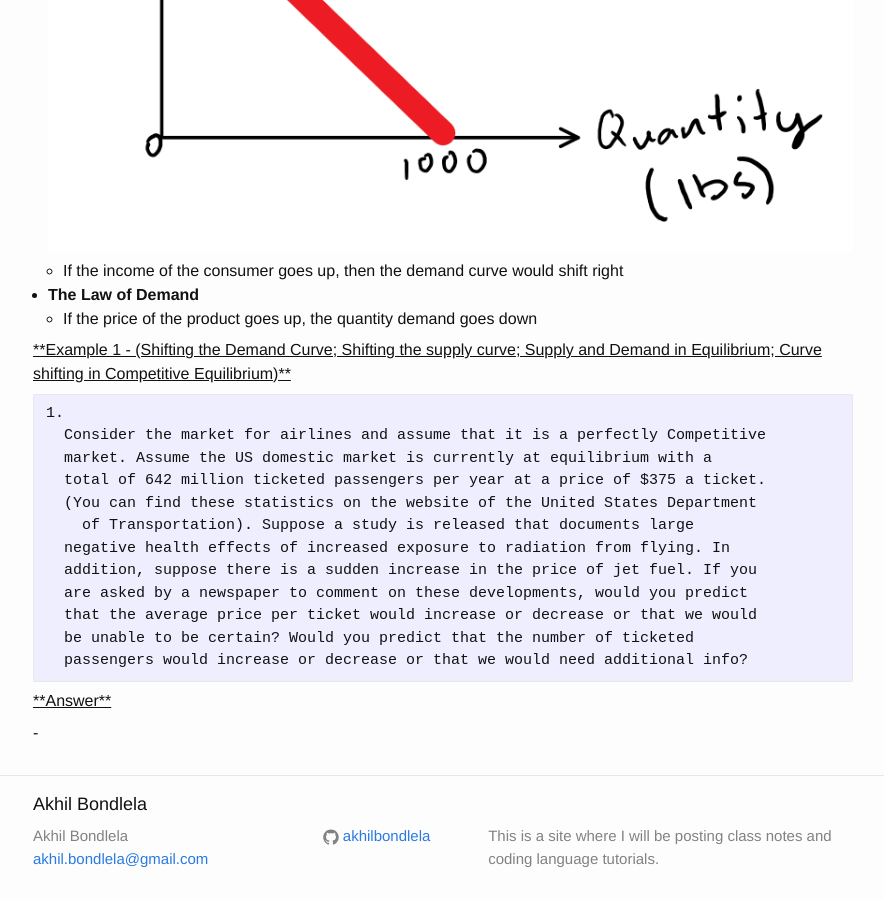
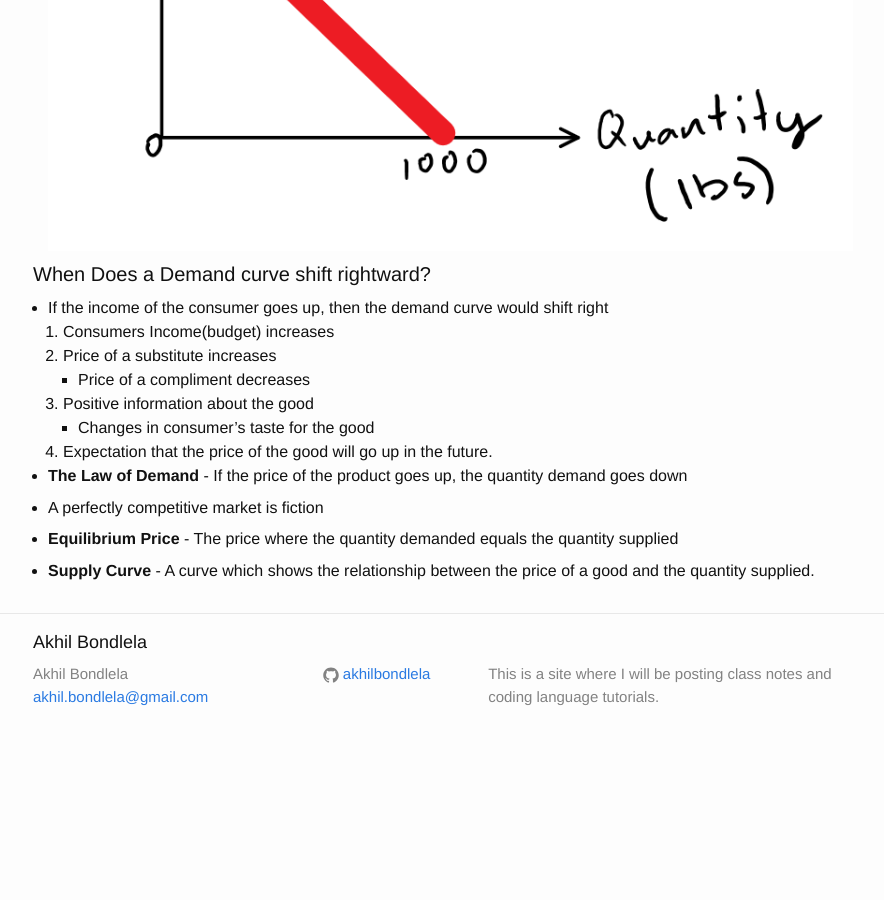
Before and after one commit to akhilbond/akhilbond.github.io, a Jekyll site: the page built from Courses/micro/mirco.md, in a window 1280 px wide and 900 px high, scrolled down 4550 px. Shown: the whole window, without its empty margins (197-1081 px from the left). Built offline with Jekyll 4.4.1, drawn with Linux system fonts in a browser that asks for light colours; after the commit the page ends 5288 px from its top, so only the background shows below that.

Commit message:
Micro Lecture 2/1/17

````diff
--- a/Courses/micro/mirco.md
+++ b/Courses/micro/mirco.md
@@ -208,29 +208,20 @@ answer.
 
   ![Example Demand Curve](/resources/images/intro_to_micro/demand_curve_example.PNG)
 
+#### When Does a Demand curve shift rightward?
+
   - If the income of the consumer goes up, then the demand curve would shift right
+    1. Consumers Income(budget) increases
+    2. Price of a substitute increases
+      - Price of a compliment decreases
+    3. Positive information about the good
+      - Changes in consumer's taste for the good
+    4. Expectation that the price of the good will go up in the future.
 
-- **The Law of Demand**
-  - If the price of the product goes up, the quantity demand goes down
+- **The Law of Demand** - If the price of the product goes up, the quantity demand goes down
 
-<u>**Example 1 - (Shifting the Demand Curve; Shifting the supply curve; Supply and Demand in
-  Equilibrium; Curve shifting in Competitive Equilibrium)**</u>
+- A perfectly competitive market is fiction
 
-```
-1.
-  Consider the market for airlines and assume that it is a perfectly Competitive
-  market. Assume the US domestic market is currently at equilibrium with a
-  total of 642 million ticketed passengers per year at a price of $375 a ticket.
-  (You can find these statistics on the website of the United States Department
-    of Transportation). Suppose a study is released that documents large
-  negative health effects of increased exposure to radiation from flying. In
-  addition, suppose there is a sudden increase in the price of jet fuel. If you
-  are asked by a newspaper to comment on these developments, would you predict
-  that the average price per ticket would increase or decrease or that we would
-  be unable to be certain? Would you predict that the number of ticketed
-  passengers would increase or decrease or that we would need additional info?
-```
+- **Equilibrium Price** - The price where the quantity demanded equals the quantity supplied
 
-<u>**Answer**</u>
-
--
+- **Supply Curve** - A curve which shows the relationship between the price of a good and the quantity supplied.
````
